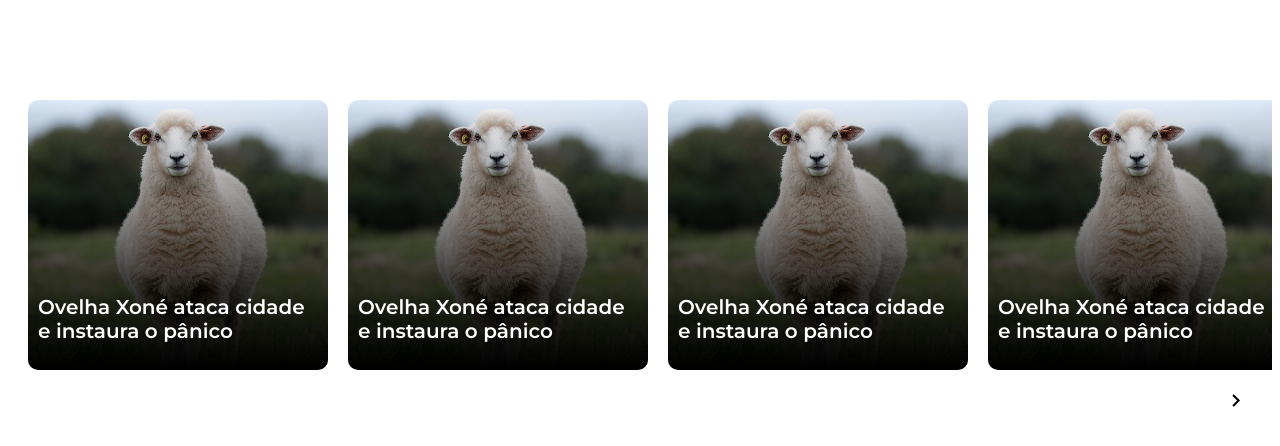
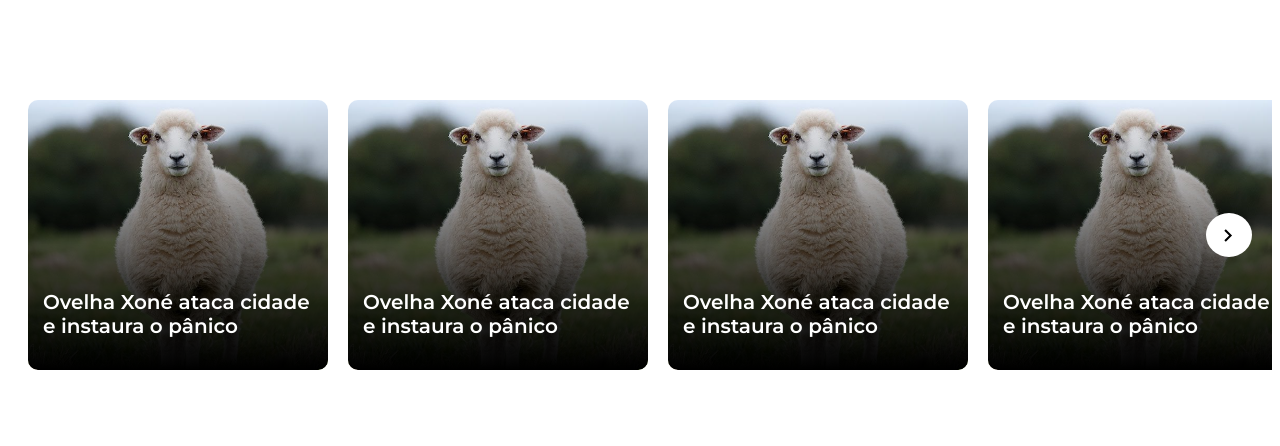
Before and after one commit to petuniadias/space, a plain HTML site: page news.html in a window 1280 px wide. Drawn offline with Linux system fonts and the light colour scheme.

Commit message:
posicionei os botões corretamente

```diff
--- a/assets/scripts/news.js
+++ b/assets/scripts/news.js
@@ -10,6 +10,7 @@ function displayDescription() {
     box.addEventListener('mouseleave', () => {
       newsDescription.style.display = 'none';
       newsTitle.style.bottom = '0px';
+
     });
   });
 }
--- a/news.html
+++ b/news.html
@@ -10,6 +10,8 @@
   <link href="https://fonts.googleapis.com/css2?family=Montserrat:ital,wght@0,100..900;1,100..900&family=Poppins:ital,wght@0,100;0,200;0,300;0,400;0,500;0,600;0,700;0,800;0,900;1,100;1,200;1,300;1,400;1,500;1,600;1,700;1,800;1,900&family=Roboto:ital,wght@0,100..900;1,100..900&display=swap" rel="stylesheet">
 </head>
 <body>
+
+  <div class="news-main">
     <div class="left-button">
       <img src="icons/right.svg">
     </div>
@@ -82,6 +84,9 @@
 
       </div>
     </div>
+  </div>
+
+
   <script src="assets/scripts/news.js"></script>
 </body>
 </html>
--- a/styles/news.css
+++ b/styles/news.css
@@ -1,12 +1,16 @@
 body {
   font-family: Montserrat;
+}
+
+.news-main {
+  position: relative;
 }
 
 .news {
   padding-top: 80px;
   display: flex;
   gap: 20px;
-  overflow-x: auto;
+  overflow-x: hidden;
   overscroll-behavior-y: none;
   padding: 20px;
   margin-top: 80px;
@@ -46,17 +50,13 @@ body {
   border-radius: 10px;
 }
 
-.news-title, .news-description {
-  padding: 20px;
-}
-
 .news-title {
   font-size: 20px;
   font-weight: 600;
   color: white;
   position: absolute;
-  padding: 10px;
   bottom: 0px;
+  padding: 15px;
 }
 
 .news-box:hover {
@@ -67,8 +67,8 @@ body {
   color: white;
   position: absolute;
   display: none;
-  padding: 10px;
   bottom: 0;
+  padding: 15px;
 }
 
 .right-button {
```
Lines whose indentation alone changed are shown as unchanged.
